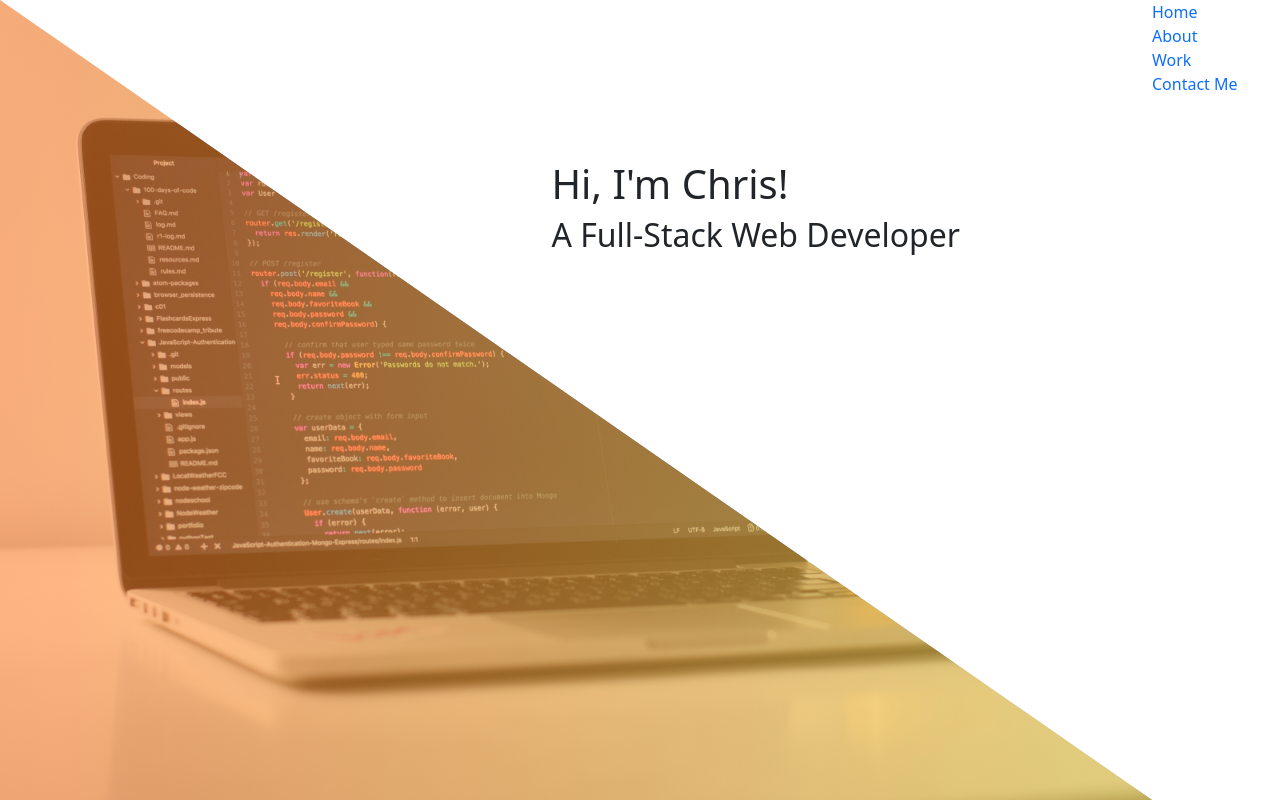
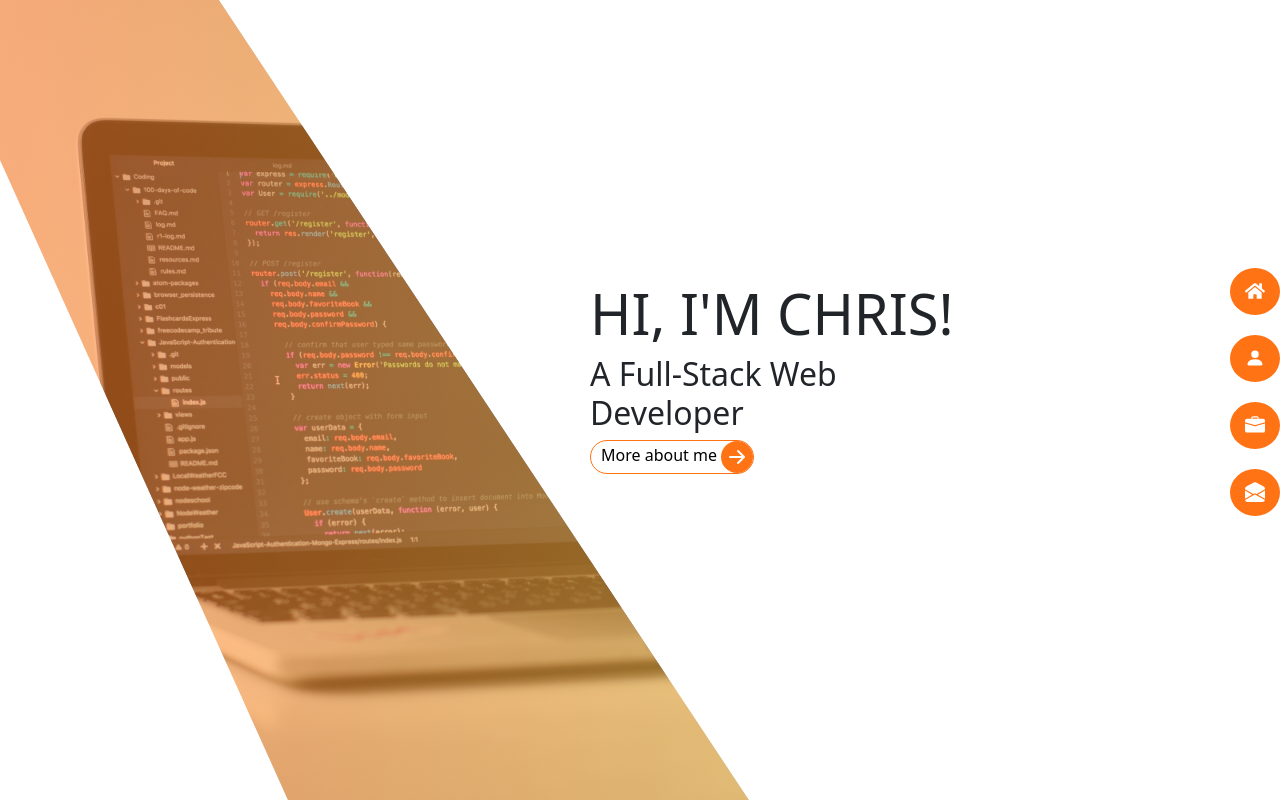
Before and after one commit to cblake35/Portfolio-V3, a React (Create React App) app: page / in a window 1280 px wide. Built offline with nearby package versions, Linux system fonts and the light colour scheme; the HTML template or start-up script is replaced by a standard one.

Commit message:
Added further styling and initial formation of the nav bar and homepage.

```diff
--- a/package.json
+++ b/package.json
@@ -11,6 +11,7 @@
     "react": "^17.0.2",
     "react-bootstrap": "^2.0.0-rc.0",
     "react-dom": "^17.0.2",
+    "react-icons": "^4.3.1",
     "react-router-dom": "^5.3.0",
     "react-scripts": "4.0.3",
     "web-vitals": "^1.1.2",
--- a/src/App.css
+++ b/src/App.css
@@ -4,21 +4,39 @@
     margin: 0;
 }
 
+.sidebar {
+    width: 10%;
+    height: 100vh;
+    display: flex;
+    align-items: center;
+}
+
 .sidebar ul{
     padding: 0;
-}
-
-.sidebar {
-    width: 10%;
+    width: 100%;
 }
 
 .sidebar li {
     list-style-type: none;
+    background-color: #FF7315;
+    width: 50px;
+    border-radius: 50%;
+    margin: 20px 0 20px auto;
+    padding: 10px 10px 13px 10px;
+    text-align: center;
 }
 
 .sidebar a {
     text-decoration: none;
 }
+
+.sidebar svg {
+    font-size: 1.25rem;
+    margin-bottom: 1px;
+    color: white;
+}
+
+
 
 
 /* Home Styles */
@@ -33,11 +51,34 @@
     background-size: cover;
     height: 100vh;
     width: 100%;
-    clip-path: polygon(0 0, 100% 100%, 50% 100%, 0 100%);
+    clip-path: polygon(0 0, 19% 0, 65% 100%, 25% 100%, 0 20%);
 }
 
 .intro {
     position: absolute;
-    top: 20%;
-    right: 25%;
+    top: 35%;
+    right: 50%;
+    width: 400px;
+    margin-right: -350px;
 }
+
+.intro h1 {
+    font-size: 3.5rem;
+}
+
+.intro h2 {
+
+}
+
+.intro button {
+    border: solid 1px #FF7315;
+    /* border-color: #FF7315; */
+    background-color: white;
+    border-radius: 20px;
+    padding: 0 0 0 10px;
+}
+
+.intro svg {
+    font-size: 2rem;
+    color: #FF7315;
+}
--- a/src/components/Home.js
+++ b/src/components/Home.js
@@ -1,16 +1,18 @@
 import React from "react";
+import { BsFillArrowRightCircleFill } from 'react-icons/bs'
 
 function Home() {
 
 
     return (
-        <>
+        <div>
             <div className='homeImage'></div>
             <div className='intro'>
-                <h1>Hi, I'm Chris!</h1>
+                <h1>HI, I'M CHRIS!</h1>
                 <h2>A Full-Stack Web Developer</h2>
+                <button>More about me <BsFillArrowRightCircleFill /></button>
             </div>
-        </>
+        </div>
     )
 }
 
--- a/src/components/Sidebar.js
+++ b/src/components/Sidebar.js
@@ -4,6 +4,10 @@ import Home from './Home';
 import About from './About';
 import Work from './Work';
 import Contact from './Contact';
+import { FaHome } from 'react-icons/fa';
+import { BsFillPersonFill } from 'react-icons/bs';
+import { BsBriefcaseFill } from 'react-icons/bs';
+import { BsEnvelopeOpenFill } from 'react-icons/bs';
 
 function Sidebar() {
 
@@ -21,10 +25,10 @@ function Sidebar() {
                 </div>
                 <div className='sidebar'>
                     <ul>
-                        <li><Link to='/'>Home</Link></li>
-                        <li><Link to='/about'>About</Link></li>
-                        <li><Link to='/work'>Work</Link></li>
-                        <li><Link to='/contact'>Contact Me</Link></li>
+                        <li><Link to='/'><FaHome /></Link></li>
+                        <li ><Link to='/about'><BsFillPersonFill /></Link></li>
+                        <li><Link to='/work'><BsBriefcaseFill /></Link></li>
+                        <li><Link to='/contact'><BsEnvelopeOpenFill /></Link></li>
                     </ul>
                 </div>
             </Router>
```
Also changed, not shown: 1 other file (tests, documents, lock files or other folders).
